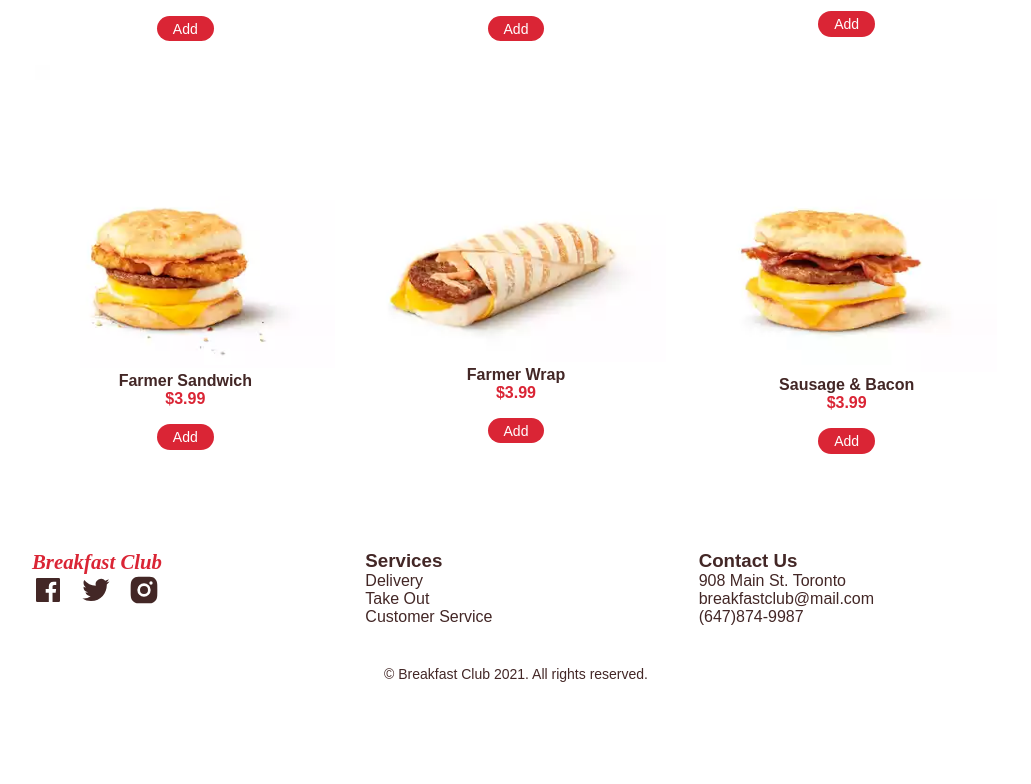
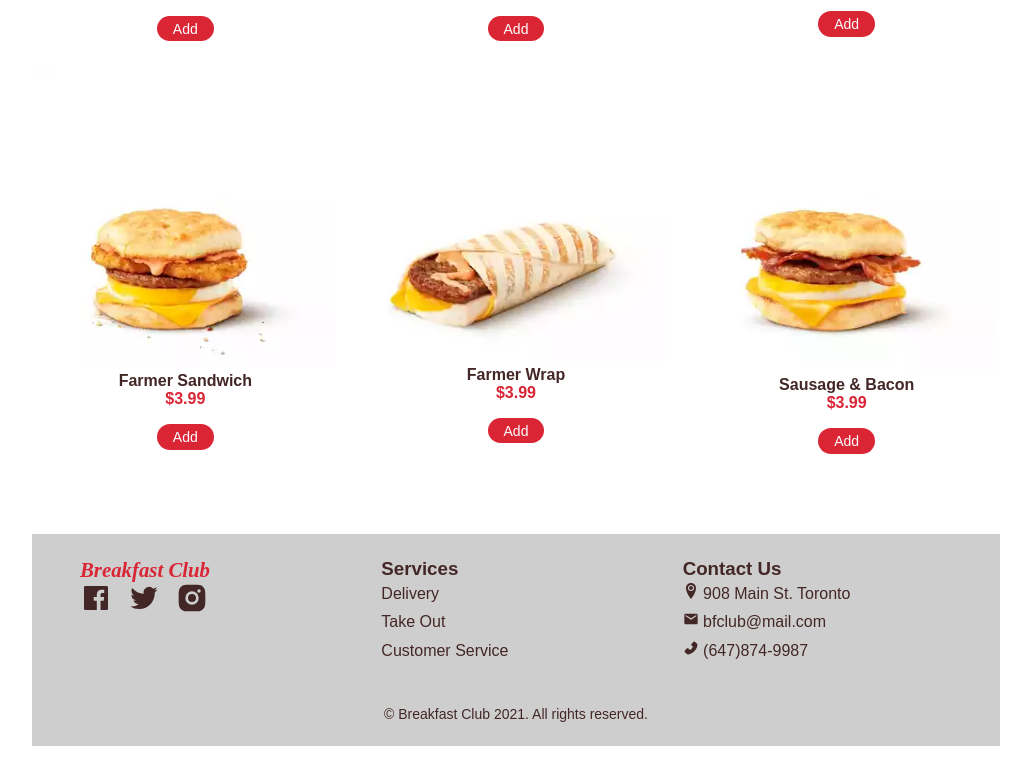
Before and after one commit to Tcodingg/ecom_app, a React (Create React App) app: page /order in a window 1280 px wide. Shown: the part 469-1253 px from the top of the page, without its empty margins (124-1155 px from the left). Before the commit the page ends 1231 px from the top, so only its background shows below. Built offline with nearby package versions, Linux system fonts and the light colour scheme.

Commit message:
add contact icons and fix minor styling

```diff
--- a/src/components/Footer.js
+++ b/src/components/Footer.js
@@ -3,6 +3,10 @@ import {RiFacebookBoxFill} from 'react-icons/ri'
 import {RiTwitterFill} from 'react-icons/ri'
 import {RiInstagramFill} from 'react-icons/ri'
 import {useLocation} from 'react-router-dom'
+
+import {ImLocation2} from 'react-icons/im'
+import {MdEmail} from 'react-icons/md'
+import {AiFillPhone} from 'react-icons/ai'
 
 
 export default function Footer() {
@@ -37,9 +41,9 @@ export default function Footer() {
                 <div className="footer_content">
                     <h3 className="contact footer_title ">Contact Us</h3>
                     <ul>
-                        <li>908 Main St. Toronto</li>
-                        <li>breakfastclub@mail.com</li>
-                        <li>(647)874-9987</li>
+                        <li><ImLocation2 className='adds_icon' />  908 Main St. Toronto</li>
+                        <li><MdEmail className='adds_icon'/>  bfclub@mail.com</li>
+                        <li> <AiFillPhone className='adds_icon' />  (647)874-9987</li>
                     </ul>
                 </div>
             </div>
--- a/src/style.css
+++ b/src/style.css
@@ -296,7 +296,7 @@ button::-moz-focus-inner {
     font-size: var(--normal-font-size);
 }
 .footer_container{
-    grid-template-columns: repeat(auto-fit,minmax(128px, 1fr));
+    grid-template-columns: repeat(auto-fit,minmax(138px, 1fr));
     gap: 2rem;
 }
 
@@ -327,12 +327,15 @@ button::-moz-focus-inner {
 
 .footer_content li{
     list-style: none;
+    line-height: 1.8;
 }
 
 .footer_copy{
     margin-top: var(--mb-5);
     text-align: center;
     font-size: var(--small-font-size);
+}
+.adds_icon{
 }
 
 
@@ -430,7 +433,7 @@ justify-items: center;
         gap: 1rem;
     }
     .home_img{
-        width: 550px;
+        width: 540px;
     }
 
 }
@@ -447,8 +450,8 @@ justify-items: center;
     /* ================ Home ==================== */
     .home_container {
         grid-template-columns: 1fr 1fr;
-
-
+        justify-content: space-around;
+        gap: 0;
     }
     .home_data{
         order: -1;
@@ -468,6 +471,11 @@ justify-items: center;
     }
     .add_to_{
         margin-top: var(--mb-3);
+    }
+    .footer{
+        margin-top: var(--mb-6);
+background: rgb(206, 206, 206);
+padding: var(--mb-3) var(--mb-6)
     }
 
     /* ============Cart================== */
@@ -494,4 +502,5 @@ justify-items: center;
     .increment_btn{
         top: 1px;
     }
+
 }
```
